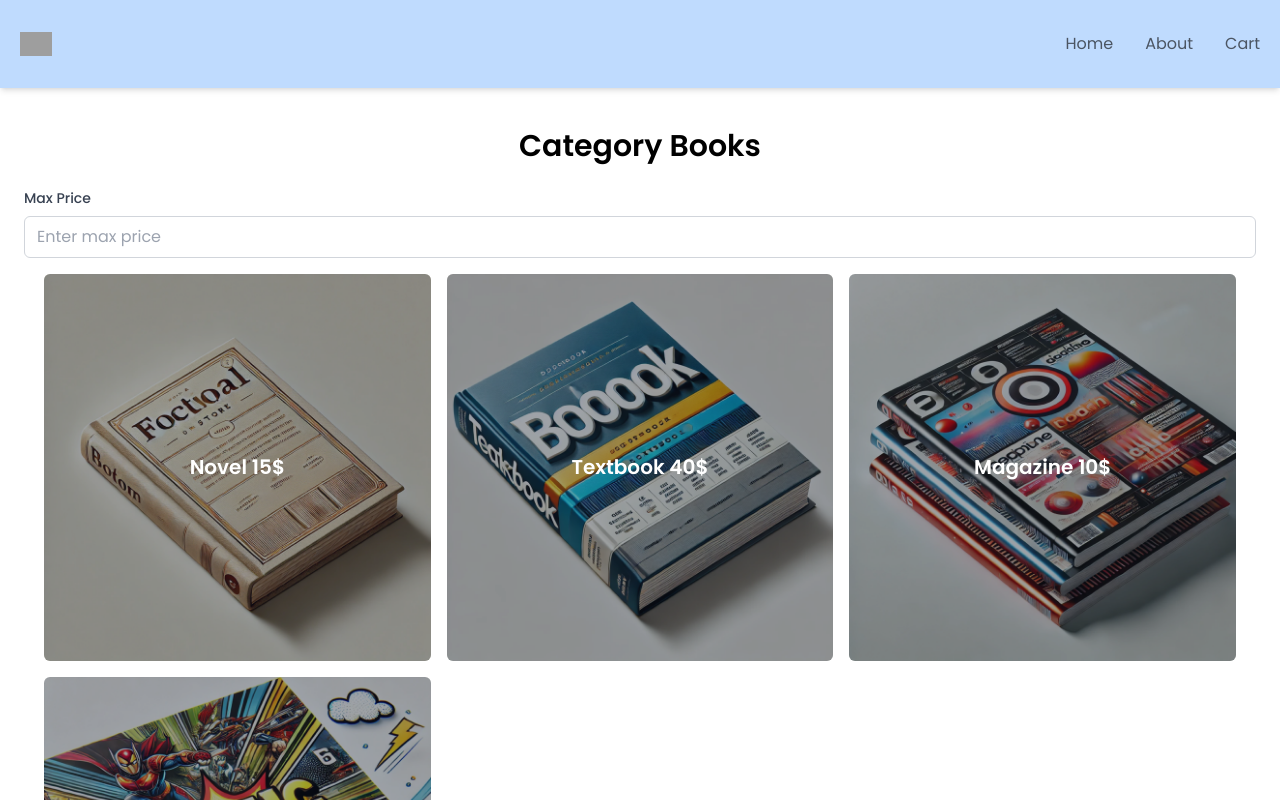
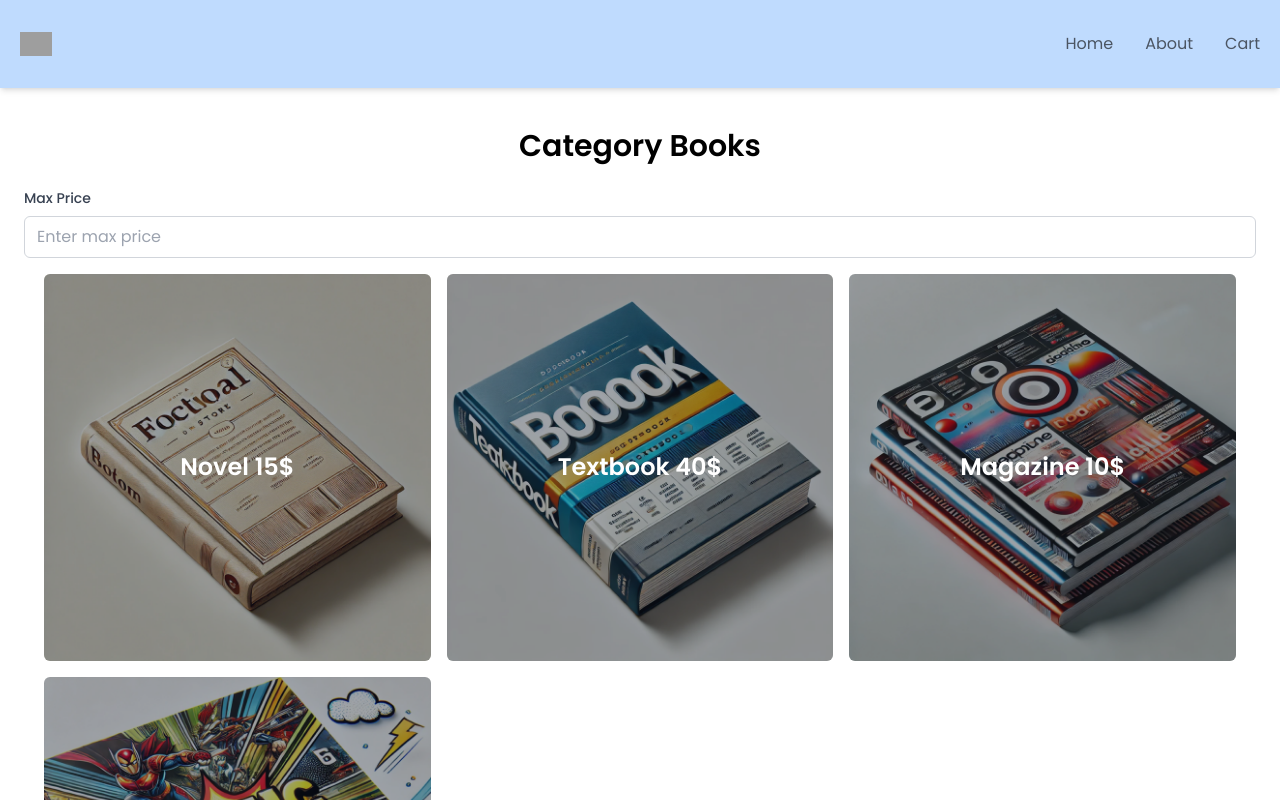
Before and after one commit to Maksym82/tailwind-and-css-modules, a React (Vite) app: page /category/Books in a window 1280 px wide. Shown: the top 800 px of the page. Built offline with nearby package versions, Linux system fonts and the light colour scheme; grey boxes are pictures that could not be loaded.

Commit message:
Update styles Category.jsx

```diff
--- a/src/pages/Category.jsx
+++ b/src/pages/Category.jsx
@@ -38,7 +38,7 @@
         {currentCategoryArray.map((product) => (
           <li key={product.name}>
             <Link className="relative flex flex-col items-center justify-center group" to={`/product/${product.id}`}>
-              <span className="absolute z-10 text-xl font-semibold text-white transition-all group-hover:text-2xl">{product.name} {product.price}$</span>
+              <span className="absolute z-10 text-2xl font-semibold text-white transition-all group-hover:text-3xl">{product.name} {product.price}$</span>
               <img className="rounded-md" src={product.img} alt={product.name} />
               <div className="absolute inset-0 bg-gray-900 rounded-md opacity-40"></div>
             </Link>
```
